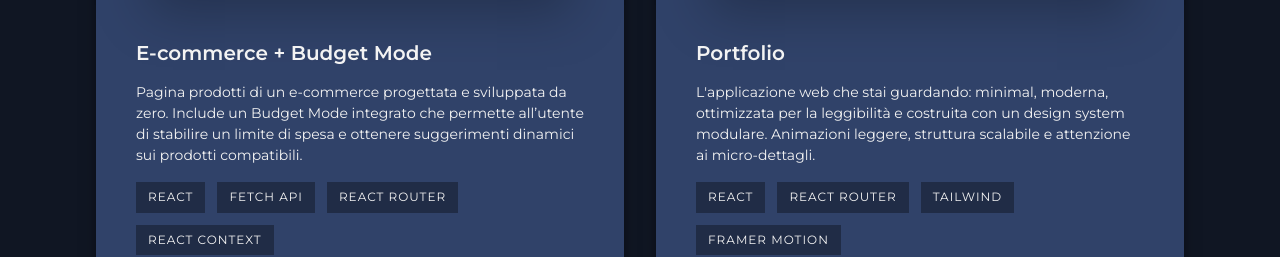
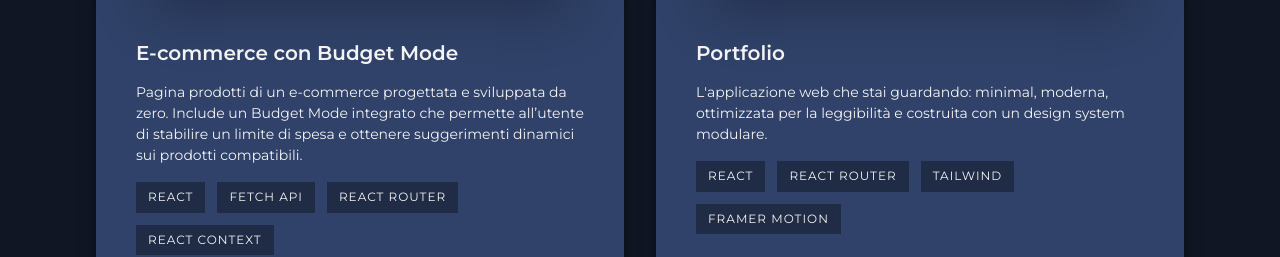
Before and after one commit to SimoL-003/my-portfolio, a React (Vite) app: page / in a window 1280 px wide. Shown: the part 1993-2250 px from the top of the page. Built offline with nearby package versions, Linux system fonts and the light colour scheme.

Commit message:
fix: resolve issue in project preview display

```diff
--- a/src/data/projects.js
+++ b/src/data/projects.js
@@ -1,14 +1,21 @@
 import { v4 as uuidv4 } from "uuid";
+import ecommercePreview from "../assets/images/projectsPreviews/ecommerce/ecommerce-productsPage.png";
+import ecommerceBudgetMode from "../assets/images/projectsPreviews/ecommerce/ecommerce-productsPage-budgetMode.png";
+import ecommerceSingleProduct from "../assets/images/projectsPreviews/ecommerce/ecommerce-singleProduct.png";
+import portfolioPreview from "../assets/images/projectsPreviews/portfolio/portfolio.png";
+import recipesPreview from "../assets/images/projectsPreviews/recipesFilter/recipes.png";
+import recipesFilter from "../assets/images/projectsPreviews/recipesFilter/recipes-filter.png";
+import actorsPreview from "../assets/images/projectsPreviews/actors/actors.png";
+import actorsFilter from "../assets/images/projectsPreviews/actors/actors-filter.png";
+import movieAppPreview from "../assets/images/projectsPreviews/movieApp/movieApp.png";
+import movieAppFilter from "../assets/images/projectsPreviews/movieApp/movieApp-searchFilter.png";
+import MovieAppModal from "../assets/images/projectsPreviews/movieApp/movieApp-modal.png";
 
 const projects = [
   {
     id: uuidv4(),
-    title: "E-commerce + Budget Mode",
-    imgs: [
-      "src/assets/images/projectsPreviews/ecommerce/ecommerce-productsPage.png",
-      "src/assets/images/projectsPreviews/ecommerce/ecommerce-productsPage-budgetMode.png",
-      "src/assets/images/projectsPreviews/ecommerce/ecommerce-singleProduct.png",
-    ],
+    title: "E-commerce con Budget Mode",
+    imgs: [ecommercePreview, ecommerceBudgetMode, ecommerceSingleProduct],
     caption:
       "Pagina prodotti di un e-commerce progettata e sviluppata da zero. Include un Budget Mode integrato che permette all’utente di stabilire un limite di spesa e ottenere suggerimenti dinamici sui prodotti compatibili.",
     repo: "https://github.com/SimoL-003/react-context-api",
@@ -20,9 +27,9 @@ const projects = [
   {
     id: uuidv4(),
     title: "Portfolio",
-    imgs: ["src/assets/images/projectsPreviews/portfolio/portfolio.png"],
+    imgs: [portfolioPreview],
     caption:
-      "L'applicazione web che stai guardando: minimal, moderna, ottimizzata per la leggibilità e costruita con un design system modulare. Animazioni leggere, struttura scalabile e attenzione ai micro-dettagli.",
+      "L'applicazione web che stai guardando: minimal, moderna, ottimizzata per la leggibilità e costruita con un design system modulare.",
     repo: "https://github.com/SimoL-003/my-portfolio",
     liveDemo: "https://simone-leuzzi.netlify.app",
     tech: ["React", "React Router", "Tailwind", "Framer Motion"],
@@ -31,10 +38,7 @@ const projects = [
   {
     id: uuidv4(),
     title: "Recipes Filter",
-    imgs: [
-      "src/assets/images/projectsPreviews/recipesFilter/recipes.png",
-      "src/assets/images/projectsPreviews/recipesFilter/recipes-filter.png",
-    ],
+    imgs: [recipesPreview, recipesFilter],
     caption:
       "App che mostra ricette da API esterna con filtri multipli (tag, difficoltà, tipo di piatto e cucina).",
     repo: "https://github.com/SimoL-003/js-recipes-api",
@@ -45,10 +49,7 @@ const projects = [
   {
     id: uuidv4(),
     title: "Actors & Actresses Directory",
-    imgs: [
-      "src/assets/images/projectsPreviews/actors/actors.png",
-      "src/assets/images/projectsPreviews/actors/actors-filter.png",
-    ],
+    imgs: [actorsPreview, actorsFilter],
     caption:
       "Galleria di attori/attrici ottenuti da API esterna, con card dettagliate e filtro per nazionalità.",
     repo: "https://github.com/SimoL-003/react-api",
@@ -66,11 +67,7 @@ const projects = [
   {
     id: uuidv4(),
     title: "Movie App",
-    imgs: [
-      "src/assets/images/projectsPreviews/movieApp/movieApp.png",
-      "src/assets/images/projectsPreviews/movieApp/movieApp-searchFilter.png",
-      "src/assets/images/projectsPreviews/movieApp/movieApp-modal.png",
-    ],
+    imgs: [movieAppPreview, movieAppFilter, MovieAppModal],
     caption:
       "App React per filtrare film per genere e titolo, con generi dinamici e possibilità di aggiungere nuovi film.",
     repo: "https://github.com/SimoL-003/react-movie-filter",
```
